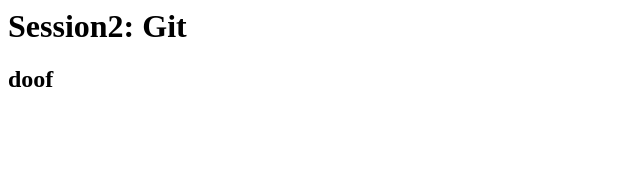
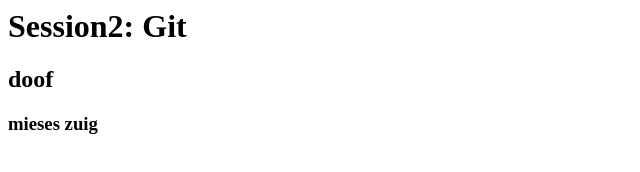
Before and after one commit to lamainet/webmapping2, a plain HTML site: page index.html in a window 1280 px wide. Shown: the whole page, without its empty margins (0-640 px from the left). Drawn offline with Linux system fonts and the light colour scheme.

Commit message:
jetzt sogar mit header 3

```diff
--- a/index.html
+++ b/index.html
@@ -1,3 +1,4 @@
 <h1>Session2: Git</1>
 
 <h2>doof</h2>
+<h3>mieses zuig</h3>
```
